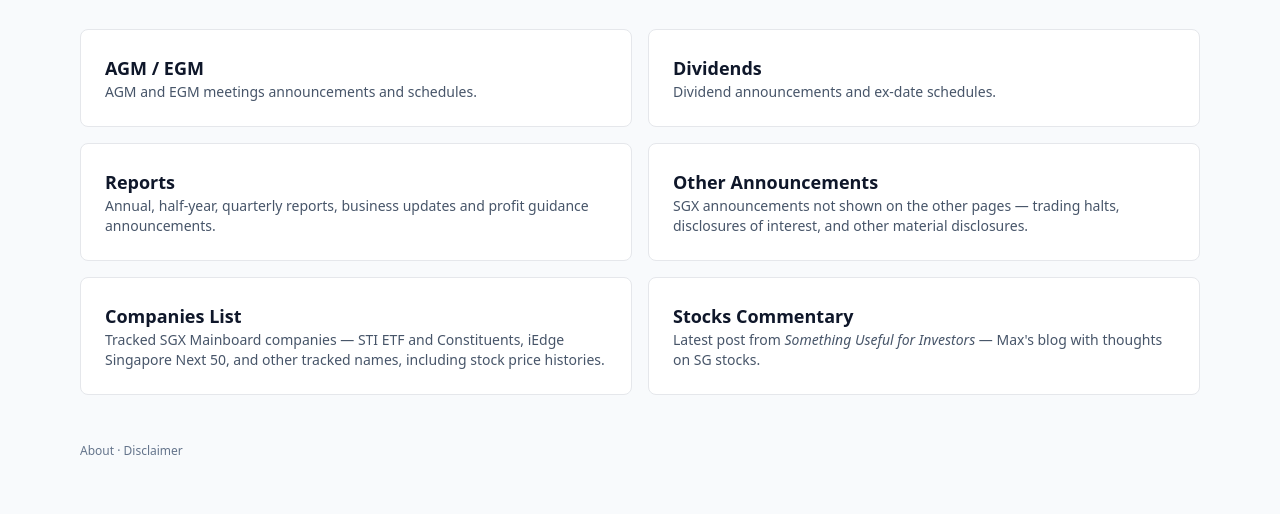
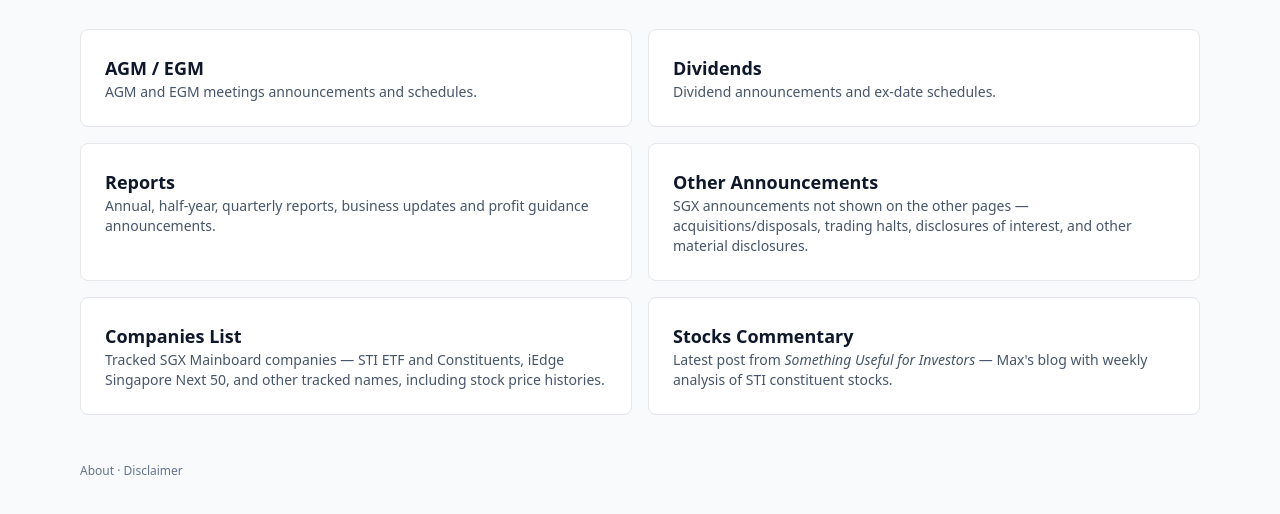
Before and after one commit to maxloopinmok/sgdr-pa, a Django app: page / in a window 1280 px wide. Shown: the part 168-682 px from the top of the page. Run offline with Django 5.2, Linux system fonts and the light colour scheme; some libraries are stand-ins or nearby versions.

Commit message:
amended apps/events/views.py, templates/landing.html

```diff
--- a/apps/events/views.py
+++ b/apps/events/views.py
@@ -62,7 +62,7 @@ def calendar_dividends(request):
     return render(request, "calendar/dividends.html",
                   _calendar_context("DIVIDEND", "Dividends",
                                     show_schedule_toggle=True,
-                                    schedule_toggle_label="Ex-Dividend Date Schedule"))
+                                    schedule_toggle_label="Ex-Dividend Date Schedules"))
 
 
 @require_GET
--- a/templates/landing.html
+++ b/templates/landing.html
@@ -24,7 +24,7 @@
   </a>
   <a class="rounded-lg border bg-white p-6 hover:shadow" href="{% url 'calendar_other' %}">
     <h2 class="text-lg font-semibold">Other Announcements</h2>
-    <p class="text-sm text-slate-600">SGX announcements not shown on the other pages — trading halts, disclosures of interest, and other material disclosures.</p>
+    <p class="text-sm text-slate-600">SGX announcements not shown on the other pages — acquisitions/disposals, trading halts, disclosures of interest, and other material disclosures.</p>
   </a>
   <a class="rounded-lg border bg-white p-6 hover:shadow" href="{% url 'companies_list' %}">
     <h2 class="text-lg font-semibold">Companies List</h2>
@@ -32,7 +32,7 @@
   </a>
   <a class="rounded-lg border bg-white p-6 hover:shadow" href="{% url 'commentary' %}">
     <h2 class="text-lg font-semibold">Stocks Commentary</h2>
-    <p class="text-sm text-slate-600">Latest post from <em>Something Useful for Investors</em> — Max's blog with thoughts on SG stocks.</p>
+    <p class="text-sm text-slate-600">Latest post from <em>Something Useful for Investors</em> — Max's blog with weekly analysis of STI constituent stocks.</p>
   </a>
 </section>
 {% endblock %}
```
